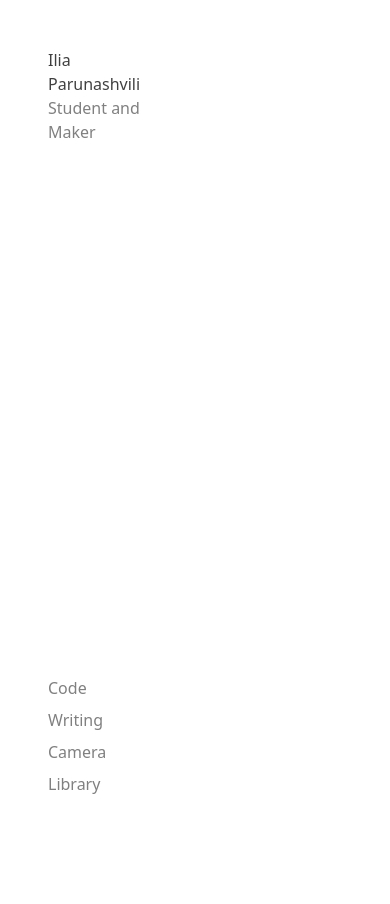
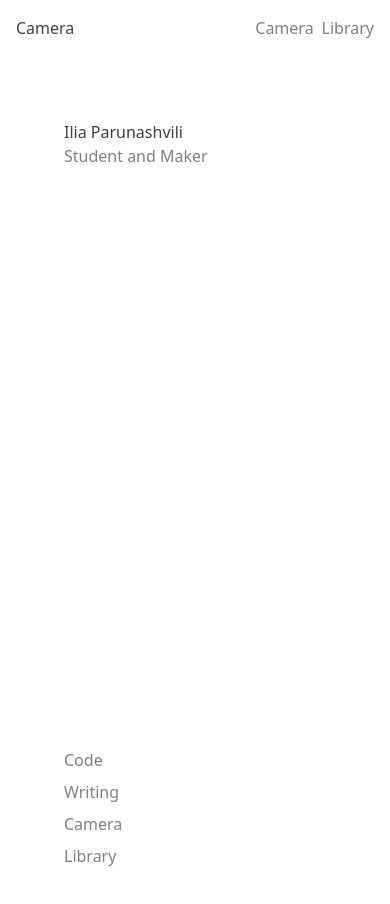
Before and after one commit to iliarocks/blog, a Next.js app: page / in a window 390 px wide. Shown: the top 904 px of the page. Before the commit the page ends 844 px from the top, so only its background shows below. Built offline with nearby package versions, Linux system fonts and the light colour scheme.

Commit message:
feat:responsive camera page

```diff
--- a/package.json
+++ b/package.json
@@ -11,6 +11,7 @@
   "dependencies": {
     "@instantdb/admin": "latest",
     "@instantdb/react": "latest",
+    "@react-hook/window-size": "^3.1.1",
     "exifr": "^7.1.3",
     "masonic": "^4.1.0",
     "next": "16.1.6",
--- a/src/app/(main)/camera/page.tsx
+++ b/src/app/(main)/camera/page.tsx
@@ -4,6 +4,7 @@ import Header from "@/components/Header";
 import schema from "@/instant.schema";
 import { db } from "@/library/db";
 import { InstaQLEntity } from "@instantdb/react";
+import { useWindowWidth } from "@react-hook/window-size";
 import { Masonry } from "masonic";
 import { useEffect, useState } from "react";
 
@@ -20,23 +21,20 @@ function Camera() {
 
 	const { camera } = data;
 
-	const sorted = [...camera].sort(
+	const sorted = camera.toSorted(
 		(a, b) => Date.parse(b.takenAt) - Date.parse(a.takenAt),
 	);
 
 	return (
 		<>
-			<Header>
-				<span className="text-[var(--primary)]">Camera</span>
-				<br />
-				<span className="text-[var(--secondary)]">My Lens</span>
-			</Header>
-			<main className="p-l h-screen overflow-scroll">
-				{activeIndex !== null && (
-					<ImageDialog images={sorted} selected={activeIndex} onSelect={setActiveIndex} />
-				)}
-				<CameraGrid images={sorted} onSelect={setActiveIndex} />
-			</main>
+			{activeIndex !== null && (
+				<ImageDialog
+					images={sorted}
+					selected={activeIndex}
+					onSelect={setActiveIndex}
+				/>
+			)}
+			<CameraGrid images={sorted} onSelect={setActiveIndex} />
 		</>
 	);
 }
@@ -48,6 +46,9 @@ function CameraGrid({
 	images: Image[];
 	onSelect: (index: number) => void;
 }) {
+	const width = useWindowWidth();
+	const columnWidth = width >= 1024 ? 350 : undefined;
+
 	const render = ({ data, index }: { data: Image; index: number }) => {
 		return (
 			<button onClick={() => onSelect(index)}>
@@ -56,7 +57,7 @@ function CameraGrid({
 		);
 	};
 
-	return <Masonry items={images} columnGutter={12} render={render} />;
+	return <Masonry items={images} columnGutter={12} columnWidth={columnWidth} render={render} />;
 }
 
 function ImageDialog({
@@ -84,7 +85,7 @@ function ImageDialog({
 					onSelect(Math.min(images.length - 1, selected + 1));
 					break;
 			}
-		}
+		};
 
 		window.addEventListener("keydown", onKeyDown);
 		return () => window.removeEventListener("keydown", onKeyDown);
@@ -93,7 +94,7 @@ function ImageDialog({
 	return (
 		<dialog
 			open
-			className="fixed z-1 inset-0 grid place-items-center p-l w-screen bg-[var(--background)]"
+			className="fixed z-1 inset-0 grid place-items-center p-s w-screen bg-[var(--background)]"
 			onClick={() => onSelect(null)}
 		>
 			<Image image={images[selected]} />
--- a/src/app/(main)/layout.tsx
+++ b/src/app/(main)/layout.tsx
@@ -1,4 +1,5 @@
 import type { Metadata } from "next";
+import Link from "next/link";
 import "@/app/globals.css";
 
 export const metadata: Metadata = {
@@ -13,7 +14,30 @@ export default function RootLayout({
 }>) {
 	return (
 		<html lang="en">
-			<body className="grid grid-cols-2">{children}</body>
+			<body>
+				<Header />
+				<main className="flex flex-col gap-m p-s overflow-scroll">
+					{children}
+				</main>
+			</body>
 		</html>
 	);
 }
+
+function Header() {
+	return (
+		<header className="p-s flex justify-between">
+			<h1>Camera</h1>
+			<nav>
+				<ul className="flex gap-2 text-[var(--secondary)]">
+					<li>
+						<Link href="/camera">Camera</Link>
+					</li>
+					<li>
+						<Link href="/library">Library</Link>
+					</li>
+				</ul>
+			</nav>
+		</header>
+	);
+}
```
Also changed, not shown: 1 other file (tests, documents, lock files or other folders).
